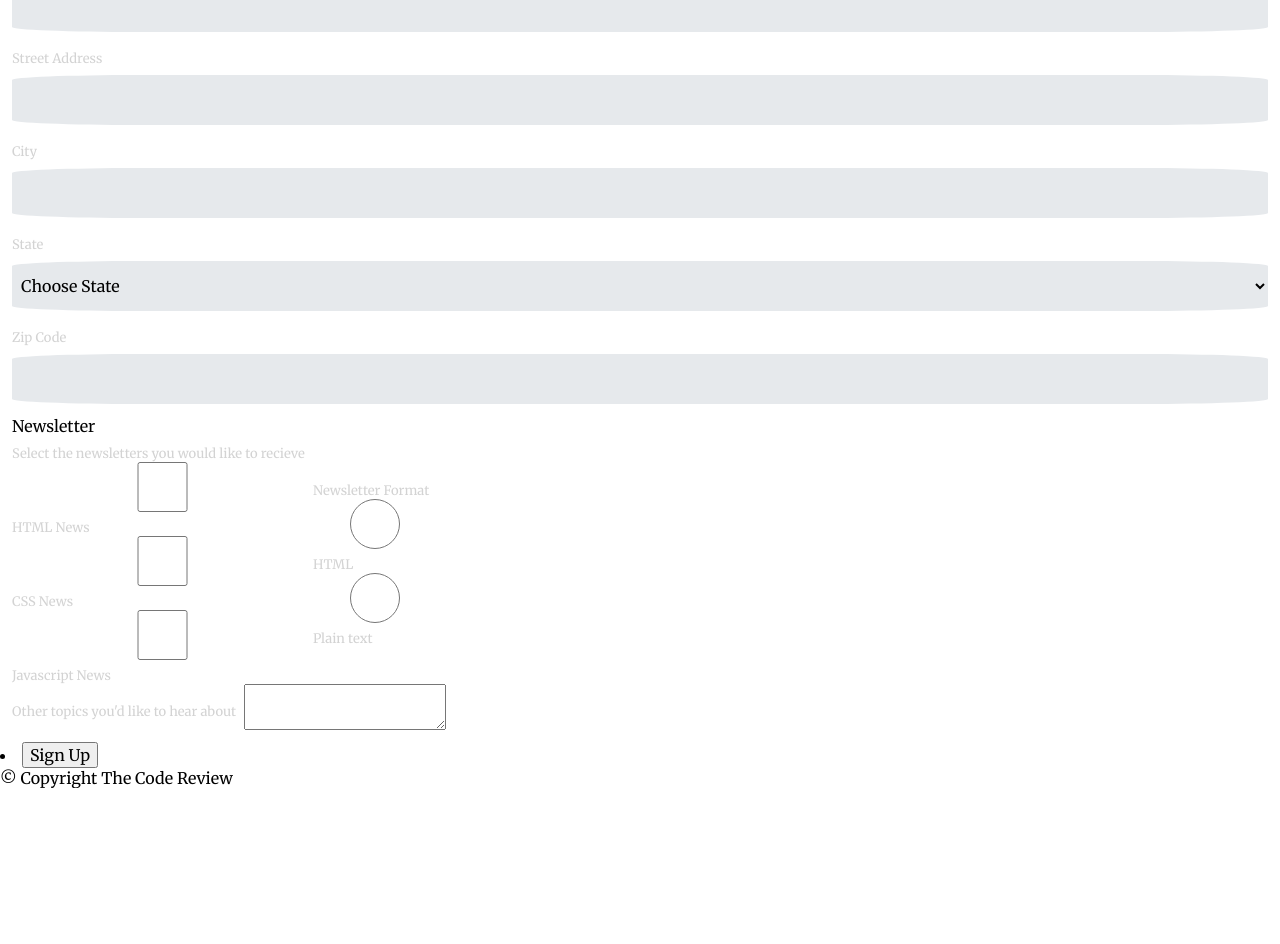
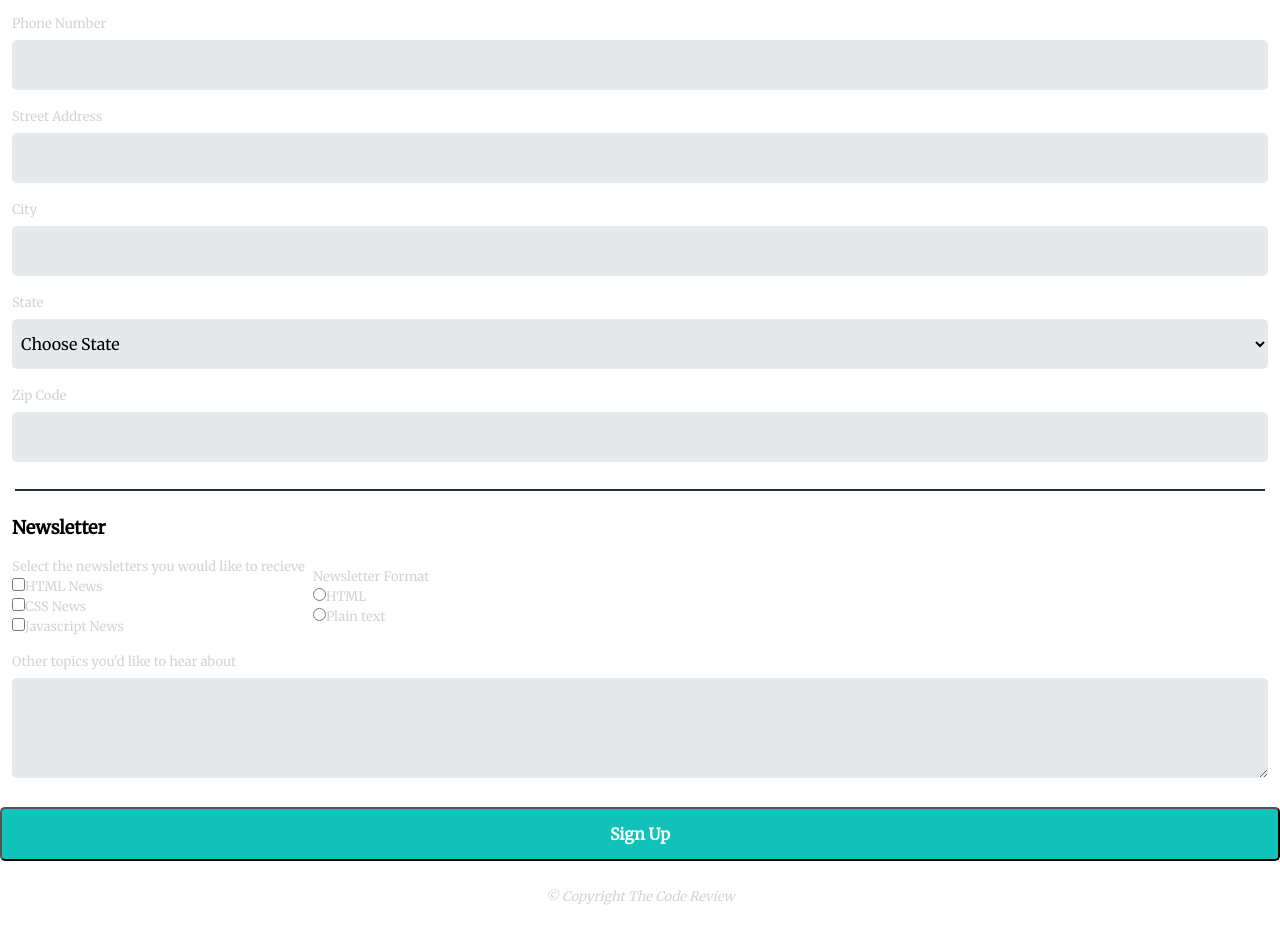
Before and after one commit to jmgilio/Online-Registration-Form, a plain HTML site: page index.html in a window 1280 px wide. Shown: the part 464-1408 px from the top of the page. Before the commit the page ends 1252 px from the top, so only its background shows below. Drawn offline with Linux system fonts and the light colour scheme.

Commit message:
reformatted checkbox and radio buttons

```diff
--- a/css/styles.css
+++ b/css/styles.css
@@ -1,6 +1,11 @@
 /* Global Styles */
 * {
     box-sizing: border-box;
+  }
+
+  ::placeholder {
+    color: lightgray;
+    opacity: 1;
   }
 
 /* Base Styles */
@@ -31,14 +36,32 @@ h3 {
     padding: 0px 15px;
 }
 
+#hr {
+    border: 2px solid rgb(39, 45, 54);
+    margin: 40px 15px 0 15px;
+}
+
+#hr2 {
+    border: .5px solid rgb(39, 45, 54);
+    margin: 3px 15px 25px 15px;
+}
+
+#hr3 {
+    border: .5px solid rgb(39, 45, 54);
+    margin: 15px 15px 15px 15px;
+}
+
 .contact {
     font-size: large;
     font-weight: bolder;
 }
 
 input:focus,
-textarea:focus {
-    border-color: rgb(39, 45, 54);
+textarea:focus,
+select {
+    border: 1.5px solid rgb(39, 45, 54);
+    outline: none;
+
 }
 
 label {
@@ -50,12 +73,46 @@ label {
 
 input,
 select {
-    border-radius: 10%;
+    border-radius: 5px;
     background: rgb(230, 233, 236);
     padding: 5px;
     width: 100%;
     border: none;
     height: 50px;
+}
+
+input[type='checkbox'],
+input[type='radio'] {
+    width: auto;
+    height: auto;
+}
+
+.newsletter {
+    font-size: large;
+    font-weight: bolder;
+    padding-top: 10px;
+    padding-bottom: 10px;
+}
+
+textarea {
+    border-radius: 5px;
+    background: rgb(230, 233, 236);
+    padding: 5px;
+    width: 100%;
+    border: none;
+    height: 100px;
+}
+
+button[type="submit"] {
+    width: 100%;
+    margin: auto;
+    margin-top: 17px;
+    margin-bottom: 17px;
+    border-radius: 5px;
+    padding: 15px 0px;
+    background-color: rgb(16, 194, 185);
+    color: white;
+    font-weight: bolder;
 }
 
 ::placeholder {
@@ -73,6 +130,15 @@ input:focus::placeholder {
     border: none;
 }
 
+footer {
+    font-size: small;
+    text-align: center;
+    font-style: italic;
+    margin-top: 10px;
+    margin-bottom: 220px;
+    color: lightgray;
+}
+
 .flex-outer li,
 .flex-inner {
     display: flex;
--- a/index.html
+++ b/index.html
@@ -17,7 +17,7 @@
         </header>
         <main>
             <form action="index.html" method="post">
-
+                <hr id="hr"><hr id="hr2">
                 <fieldset class="fieldset">
                     <legend class="contact">Contact Information</legend>
                     <ul class="flex-outer">
@@ -49,7 +49,7 @@
                             <li>
                                 <label for="state">State</label>
                                 <select id="state" name="user_state">
-                                    <option value="" disabled selected>Choose State</option>
+                                    <option value="" disabled selected id="disabled">Choose State</option>
                                     <option value="alabama">Alabama</option>
                                     <option value="alaska">Alaska</option>
                                     <option value="arizona">Arizona</option>
@@ -109,9 +109,10 @@
                             </li>
                         </ul>
                     </fieldset>
+                    <hr id="hr3">
 
                         <fieldset class="fieldset">
-                            <legend>Newsletter</legend>
+                            <legend class="newsletter">Newsletter</legend>
                                 <ul class="flex-inner">
                                     <li>
                                         <label>Select the newsletters you would like to recieve</label><br>
@@ -133,10 +134,9 @@
                                     <textarea id="comments" name="user_comments"></textarea>
                                 </li>
                         </fieldset>
-                            <li>
-                                <button type="submit">Sign Up</button>
-                            </li>
                         </ul>
+
+                        <button type="submit">Sign Up</button>
             </form>
         </main>
         <footer>
```
